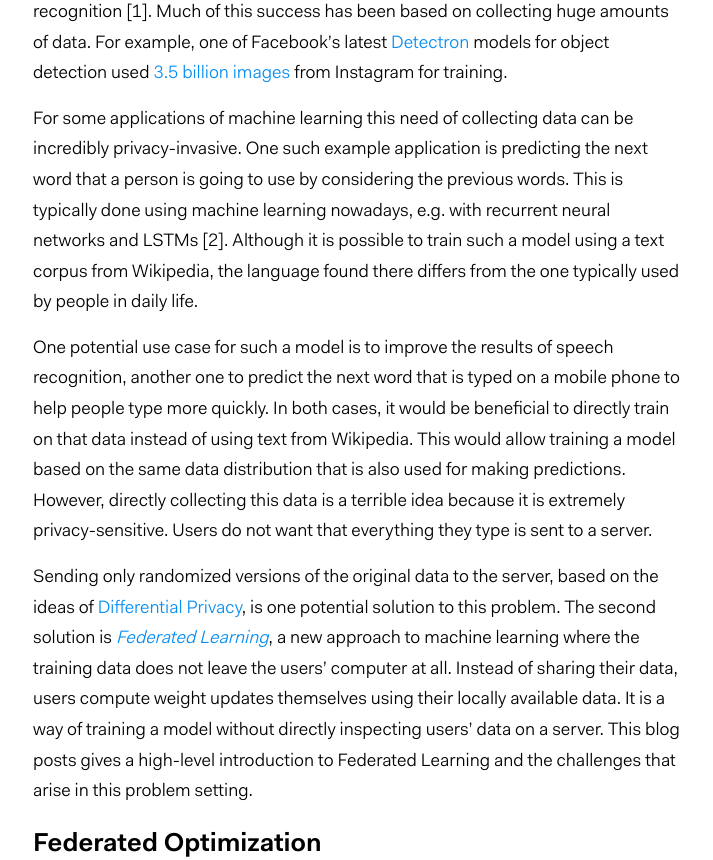
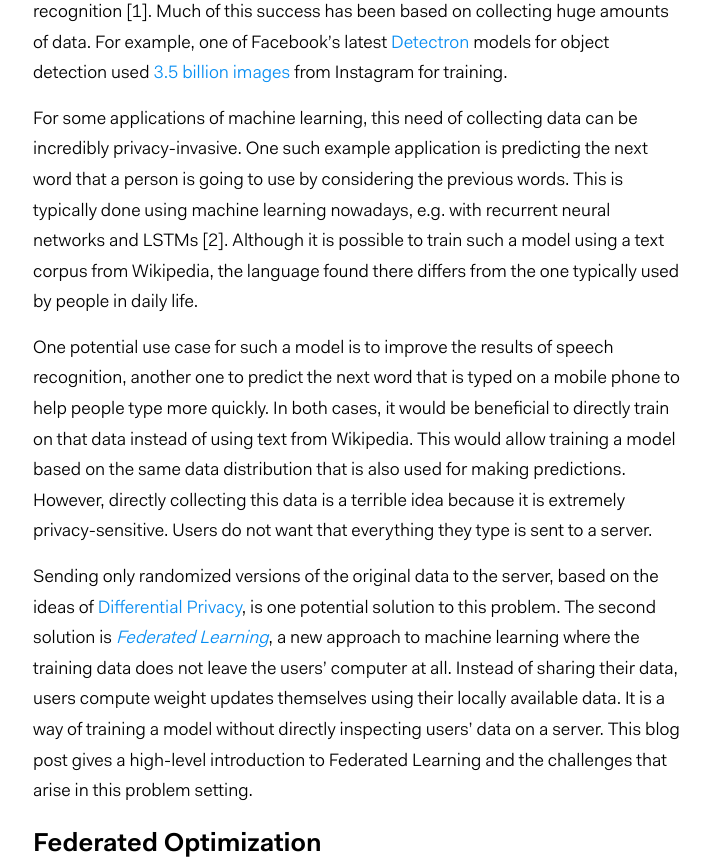
Before and after one commit to florian/florian.github.io, a Jekyll site: the page built from _posts/2018-05-09-federated-learning.md, in a window 1280 px wide and 1400 px high. Shown: the part 220-1080 px from the top of the window, without its empty margins (282-995 px from the left). Built offline with Jekyll 4.4.1, drawn with Linux system fonts in a browser that asks for light colours; formulas are drawn with MathJax 3; some of the changed text lies outside the part shown.

Commit message:
Revise FL according to grammarly

```diff
--- a/_posts/2018-05-09-federated-learning.md
+++ b/_posts/2018-05-09-federated-learning.md
@@ -11,7 +11,7 @@ categories: machine-learning, federated-learning
 In the past few years, machine learning has led to major breakthroughs in various areas, such as natural language processing, computer vision and speech recognition [1].
 Much of this success has been based on collecting huge amounts of data. For example, one of Facebook's latest [Detectron](https://github.com/facebookresearch/Detectron) models for object detection used [3.5 billion images](https://code.facebook.com/posts/1700437286678763/advancing-state-of-the-art-image-recognition-with-deep-learning-on-hashtags/) from Instagram for training.
 
-For some applications of machine learning this need of collecting data can be incredibly privacy-invasive.
+For some applications of machine learning, this need of collecting data can be incredibly privacy-invasive.
 One such example application is predicting the next word that a person is going to use by considering the previous words.
 This is typically done using machine learning nowadays, e.g. with recurrent neural networks and LSTMs [2].
 Although it is possible to train such a model using a text corpus from Wikipedia, the language found there differs from the one typically used by people in daily life.
@@ -26,7 +26,7 @@ Sending only randomized versions of the original data to the server, based on th
 The second solution is [*Federated Learning*](https://research.googleblog.com/2017/04/federated-learning-collaborative.html), a new approach to machine learning where the training data does not leave the users' computer at all.
 Instead of sharing their data, users compute weight updates themselves using their locally available data.
 It is a way of training a model without directly inspecting users' data on a server.
-This blog posts gives a high-level introduction to Federated Learning and the challenges that arise in this problem setting.
+This blog post gives a high-level introduction to Federated Learning and the challenges that arise in this problem setting.
 
 ### Federated Optimization
 
```
Also changed, not shown: other parts of _posts/2018-05-09-federated-learning.md (+5 -5 lines), 2 other files.
